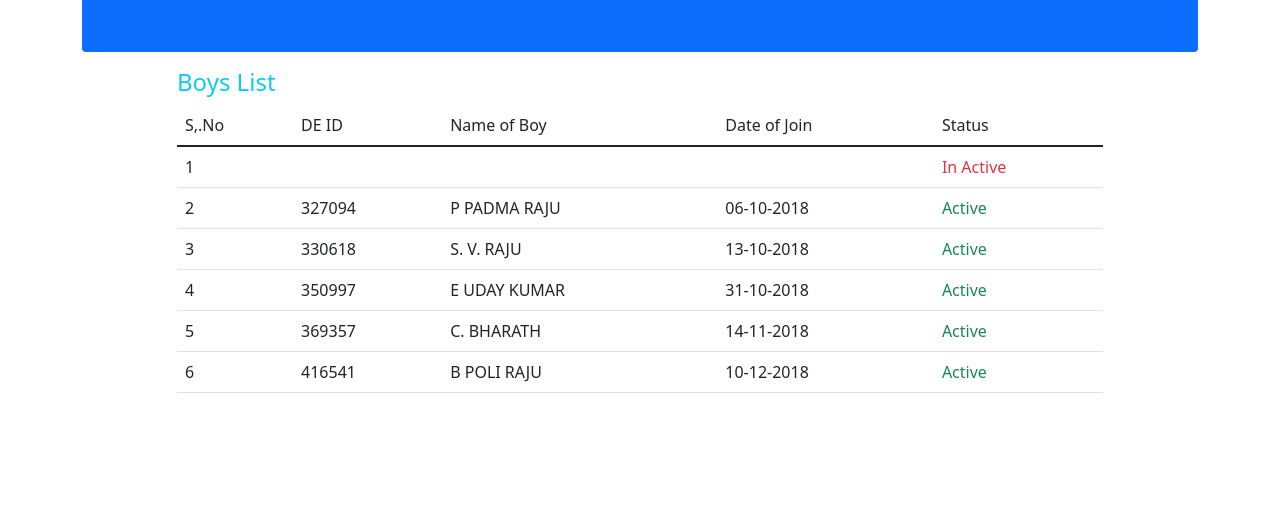
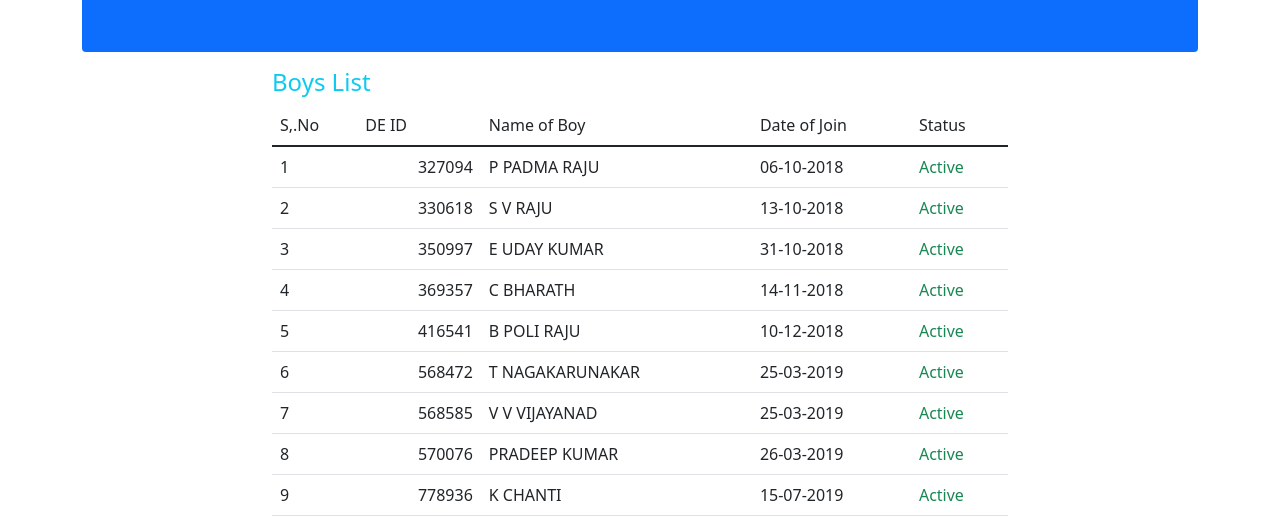
Before and after one commit to santhu342/swiggy-helping-hand-mdv, a plain HTML site: page index.html in a window 1280 px wide. Shown: the part 226-748 px from the top of the page. Drawn offline with nearby package versions, Linux system fonts and the light colour scheme.

Commit message:
update some data

```diff
--- a/data.js
+++ b/data.js
@@ -8,43 +8,228 @@ $(document).ready(function(){
             },
             {
                 id:"330618",
-                name:"s. v. raju",
+                name:"S V Raju",
                 doj:"13-10-2018",
                 status: "1"
             },
             {
                 id:"350997",
-                name:"e uday kumar",
+                name:"E uday kumar",
                 doj:"31-10-2018",
                 status: "1"
             },
             {
                 id:"369357",
-                name:"c. bharath",
+                name:"C Bharath",
                 doj:"14-11-2018",
                 status: "1"
             },
             {
                 id:"416541",
-                name:"b poli raju",
+                name:"B Poli Raju",
                 doj:"10-12-2018",
+                status: "1"
+            },
+            {
+                id:"568585",
+                name:"V V Vijayanad",
+                doj:"25-03-2019",
+                status: "1"
+            },
+            {
+                id:"568472",
+                name:"T Nagakarunakar",
+                doj:"25-03-2019",
+                status: "1"
+            },
+            {
+                id:"570076",
+                name:"Pradeep Kumar",
+                doj:"26-03-2019",
+                status: "1"
+            },
+            {
+                id:"778936",
+                name:"K Chanti",
+                doj:"15-07-2019",
+                status: "1"
+            },
+            {
+                id:"817553",
+                name:"Santhosh",
+                doj:"10-08-2019",
+                status: "1"
+            },
+            {
+                id:"970951",
+                name:"M Rakesh",
+                doj:"20-10-2019",
+                status: "1"
+            },
+            {
+                id:"889434",
+                name:"R Santhosh Kumar",
+                doj:"12-09-2019",
+                status: "1"
+            },
+            {
+                id:"996920",
+                name:"P Naidu Babu",
+                doj:"04-11-2019",
+                status: "1"
+            },
+            {
+                id:"1177174",
+                name:"K Divakar",
+                doj:"01-07-201",
                 status: "1"
             },
             {
                 id:"",
                 name:"",
                 doj:"",
-                status: ""
+                status: "1"
+            },
+            {
+                id:"",
+                name:"",
+                doj:"",
+                status: "1"
+            },
+            {
+                id:"",
+                name:"",
+                doj:"",
+                status: "1"
+            },
+            {
+                id:"",
+                name:"",
+                doj:"",
+                status: "1"
+            },
+            {
+                id:"",
+                name:"",
+                doj:"",
+                status: "1"
+            },
+            {
+                id:"",
+                name:"",
+                doj:"",
+                status: "1"
+            },
+            {
+                id:"",
+                name:"",
+                doj:"",
+                status: "1"
+            },
+            {
+                id:"",
+                name:"",
+                doj:"",
+                status: "1"
+            },
+            {
+                id:"",
+                name:"",
+                doj:"",
+                status: "1"
+            },
+            {
+                id:"",
+                name:"",
+                doj:"",
+                status: "1"
+            },
+            {
+                id:"",
+                name:"",
+                doj:"",
+                status: "1"
+            },
+            {
+                id:"",
+                name:"",
+                doj:"",
+                status: "1"
+            },
+            {
+                id:"",
+                name:"",
+                doj:"",
+                status: "1"
+            },
+            {
+                id:"",
+                name:"",
+                doj:"",
+                status: "1"
+            },
+            {
+                id:"",
+                name:"",
+                doj:"",
+                status: "1"
+            },
+            {
+                id:"",
+                name:"",
+                doj:"",
+                status: "1"
+            },
+            {
+                id:"",
+                name:"",
+                doj:"",
+                status: "1"
+            },
+            {
+                id:"",
+                name:"",
+                doj:"",
+                status: "1"
+            },
+            {
+                id:"",
+                name:"",
+                doj:"",
+                status: "1"
+            },
+            {
+                id:"",
+                name:"",
+                doj:"",
+                status: "1"
+            },
+            {
+                id:"",
+                name:"",
+                doj:"",
+                status: "1"
             },
            ];
 
 
-  function sortByProp(data,prop){
+  function sortByProp(data,prop,type){
     var propBySort = data.slice(0);
 
     propBySort.sort(function(a,b) {
-    var x = a[prop].toLowerCase();
-    var y = b[prop].toLowerCase();
+
+        if(type == "num")
+        {
+            var x = parseInt(a[prop]);
+            var y = parseInt(b[prop]);
+
+        }
+        if(type == "text")
+        {
+            var x = a[prop].toLowerCase();
+            var y = b[prop].toLowerCase();
+        }
+
     return x < y ? -1 : x > y ? 1 : 0;
     });
     return (propBySort)
@@ -52,12 +237,12 @@ $(document).ready(function(){
 
 
   var user_table,x=1;
-        user = sortByProp(user,"id")
+        user = sortByProp(user,"id","num")
         for(let i in user){
             status = `<span class=text-danger>In Active</span>`;
             if(user[i].status == 1){status = "<span class=text-success>Active</span>"}
             name = user[i].name.toUpperCase()
-            user_table += `<tr><td>${x}</td><td>${user[i].id}</td><td>${name}</td><td>${user[i].doj}</td><td>${status}</td></tr>`
+            user_table += `<tr><td>${x}</td><td class='text-end'>${user[i].id}</td><td>${name}</td><td>${user[i].doj}</td><td>${status}</td></tr>`
             x++;
             }
         $("#user").html(user_table)
--- a/index.html
+++ b/index.html
@@ -32,12 +32,11 @@
     <h2>Swiggy Madhurawada Helping Hands</h2>
   </div>
 </div>
-
 <div class="container mt-3">
     <div class="row">
-        <div class="col-md-1">
+        <div class="col-md-2">
         </div>
-        <div class="col-md-10">
+        <div class="col-md-8">
 
         <h4 class="text-info">Boys List</h4>
             <table class="table table-hover">
@@ -56,7 +55,7 @@
             </table>
         </div>
 
-        <div class="col-md-1">
+        <div class="col-md-2">
         </div>
     </div>
 </div>
--- a/style.css
+++ b/style.css
@@ -4,7 +4,7 @@
     box-sizing: border-box;
 }
 body{
-    margin-bottom: 50px;
+    margin-bottom: 60px;
 }
 
 .footer{
```
